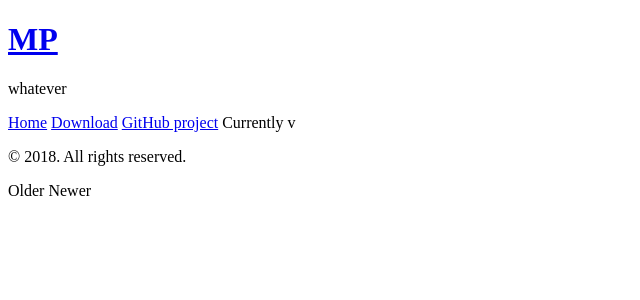
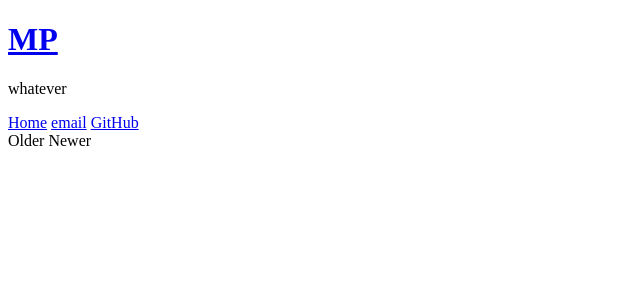
Before and after one commit to martina-presnajderova-deel/martinapre.github.io, a Jekyll site: the page built from index.html, in a window 1280 px wide. Shown: the top 300 px of the page, without its empty margins (0-640 px from the left). Built offline with Jekyll 4.4.1, drawn with Linux system fonts in a browser that asks for light colours.

Commit message:
Update sidebar.html

```diff
--- a/_includes/sidebar.html
+++ b/_includes/sidebar.html
@@ -26,11 +26,9 @@
         {% endif %}
       {% endfor %}
 
-      <a class="sidebar-nav-item" href="{{ site.github.repo }}/archive/v{{ site.version }}.zip">Download</a>
-      <a class="sidebar-nav-item" href="{{ site.github.repo }}">GitHub project</a>
-      <span class="sidebar-nav-item">Currently v{{ site.version }}</span>
+      <a class="sidebar-nav-item" href="mailto:presnajderovam@gmail.com">email</a>
+      <a class="sidebar-nav-item" href="{{ site.github.repo }}">GitHub</a>
     </nav>
 
-    <p>&copy; {{ site.time | date: '%Y' }}. All rights reserved.</p>
   </div>
 </div>
```
